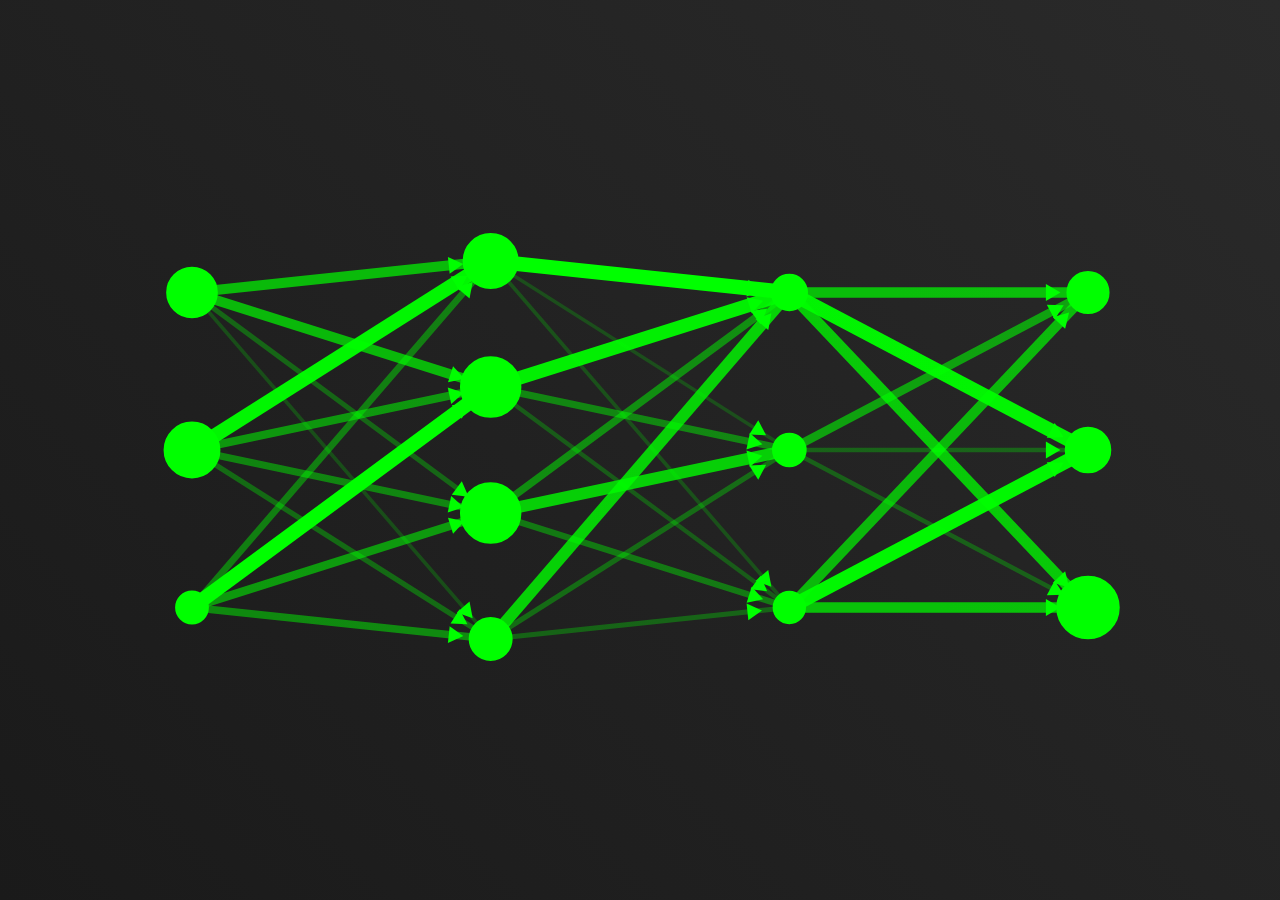
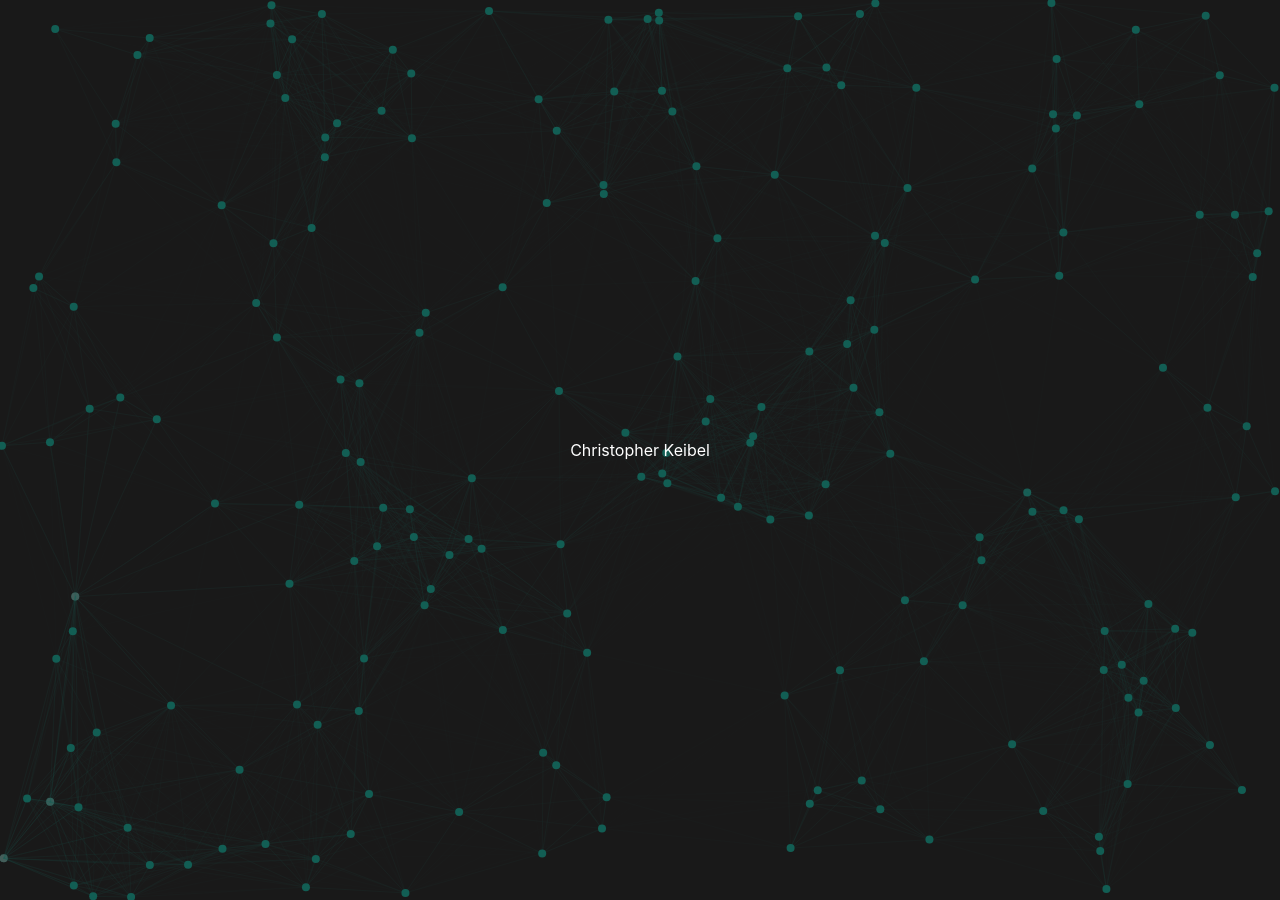
Before and after one commit to CKeibel/ckeibel.github.io, a Jekyll site: the page built from index.md, in a window 1280 px wide. Built offline with Jekyll 4.4.1, drawn with Linux system fonts in a browser that asks for light colours.

Commit message:
Adjust animation and add overlay

```diff
--- a/_layouts/default.html
+++ b/_layouts/default.html
@@ -3,14 +3,16 @@
 <head>
     <meta charset="UTF-8">
     <meta name="viewport" content="width=device-width, initial-scale=1.0">
-    <title>{{ page.title }} - {{ site.title }}</title>
-    <link rel="stylesheet" href="{{ '/assets/css/main.css' | relative_url }}">
+    <title>Portfolio</title>
+    <link rel="stylesheet" href="assets/css/main.css">
 </head>
 <body>
     <canvas id="animation-canvas"></canvas>
-    <main>
-        {{ content }}
-    </main>
-    <script src="{{ '/assets/js/animation.js' | relative_url }}"></script>
+    <div class="background-overlay"></div>
+    <div class="content-overlay">
+        <!-- Ihr Content hier -->
+         Christopher Keibel
+    </div>
+    <script src="assets/js/animation.js"></script>
 </body>
 </html>
--- a/assets/css/main.scss
+++ b/assets/css/main.scss
@@ -3,26 +3,17 @@
 
 body {
     margin: 0;
-    font-family: -apple-system, BlinkMacSystemFont, 'Segoe UI', Roboto, Oxygen, sans-serif;
+    padding: 0;
+    background: #1a1a1a;
     color: white;
-    background: #121212;
-    overflow: hidden;
-    background: linear-gradient(45deg, #1a1a1a, #4a4a4a);
+    font-family: -apple-system, BlinkMacSystemFont, 'Segoe UI', Roboto, sans-serif;
+    overflow-x: hidden;
 }
 
-canvas {
-    position: fixed;
-    top: 0;
-    left: 0;
+.hero-section {
+    position: relative;
+    height: 100vh;
     width: 100%;
-    height: 100%;
-    z-index: -1;
-}
-
-main {
-    max-width: 800px;
-    margin: 0 auto;
-    padding: 2rem;
 }
 
 #animation-canvas {
@@ -30,14 +21,40 @@ main {
     top: 0;
     left: 0;
     width: 100%;
-    height: 100%;
-    z-index: 1;
-    background: linear-gradient(45deg, #1a1a1a, #2a2a2a);
-    pointer-events: none;
+    height: 100vh;
+    z-index: 0;
 }
 
-.content {
+.background-overlay {
+    position: fixed;
+    top: 0;
+    left: 0;
+    width: 100%;
+    height: 100vh;
+    background: rgba(26, 26, 26, 0.7);
+    z-index: 1;
+}
+
+.content-overlay {
     position: relative;
     z-index: 2;
-    color: white;
+    height: 100vh;
+    display: flex;
+    flex-direction: column;
+    align-items: center;
+    justify-content: center;
+    text-align: center;
 }
+
+.about-section {
+    position: relative;
+    background: #1f1f1f;
+    padding: 4rem 2rem;
+    z-index: 3;
+}
+
+.about-content {
+    max-width: 800px;
+    margin: 0 auto;
+    line-height: 1.6;
+}
--- a/assets/js/animation.js
+++ b/assets/js/animation.js
@@ -8,126 +8,105 @@ document.addEventListener('DOMContentLoaded', function() {
     }
     setCanvasSize();
 
-    const MATRIX_GREEN = '#00ff00';
-    const layers = [3, 4, 3, 3]; // Exakte Layer-Struktur aus dem Bild
+    const NETWORK_COLOR = '#00ffdd';
     const nodes = [];
-    const connections = [];
+    const maxNodes = 200;
     let time = 0;
 
-    function calculateBaseSize() {
-        const minDimension = Math.min(window.innerWidth, window.innerHeight);
-        return minDimension * 0.025;
-    }
+    class Node {
+        constructor() {
+            this.x = Math.random() * canvas.width;
+            this.y = Math.random() * canvas.height;
+            this.speedX = (Math.random() - 0.5) * 0.15;
+            this.speedY = (Math.random() - 0.5) * 0.15;
+            this.size = 4; // Größere Knoten
+            this.flashIntensity = 0;
+            this.flashSpeed = 0.01 + Math.random() * 0.02;
+        }
 
-    class Node {
-        constructor(x, y) {
-            this.x = x;
-            this.y = y;
-            this.pulseOffset = Math.random() * Math.PI * 2;
+        update() {
+            this.x += this.speedX;
+            this.y += this.speedY;
+
+            if (this.x < 0 || this.x > canvas.width) this.speedX *= -1;
+            if (this.y < 0 || this.y > canvas.height) this.speedY *= -1;
+
+            if (Math.random() < 0.0005) {
+                this.flashIntensity = 1;
+            }
         }
 
         draw() {
-            const baseSize = calculateBaseSize();
-            const pulse = Math.sin(time + this.pulseOffset) * 8;
-            const size = baseSize + pulse;
+            ctx.beginPath();
+            ctx.arc(this.x, this.y, this.size, 0, Math.PI * 2);
+            ctx.fillStyle = NETWORK_COLOR;
+            ctx.fill();
 
-            ctx.beginPath();
-            ctx.arc(this.x, this.y, size, 0, Math.PI * 2);
-            ctx.fillStyle = MATRIX_GREEN;
-            ctx.fill();
-            ctx.strokeStyle = MATRIX_GREEN;
-            ctx.lineWidth = 3;
-            ctx.stroke();
+            if (this.flashIntensity > 0) {
+                const gradient = ctx.createRadialGradient(
+                    this.x, this.y, this.size,
+                    this.x, this.y, this.size * (1 + this.flashIntensity * 30)
+                );
+                gradient.addColorStop(0, `rgba(255, 255, 255, ${this.flashIntensity})`);
+                gradient.addColorStop(0.4, `rgba(0, 255, 221, ${this.flashIntensity * 0.5})`);
+                gradient.addColorStop(1, 'rgba(0, 255, 221, 0)');
+                ctx.fillStyle = gradient;
+                ctx.fill();
+
+                this.flashIntensity -= this.flashSpeed;
+                if (this.flashIntensity < 0) this.flashIntensity = 0;
+            }
         }
     }
 
     function initNetwork() {
         nodes.length = 0;
-        connections.length = 0;
-
-        const minDimension = Math.min(window.innerWidth, window.innerHeight);
-        const marginX = window.innerWidth * 0.15;
-        const marginY = window.innerHeight * 0.15;
-        const networkWidth = window.innerWidth - (marginX * 2);
-        const networkHeight = minDimension - (marginY * 2);
-
-        // Knoten erstellen mit exakten Positionen wie im Bild
-        layers.forEach((layerSize, layerIndex) => {
-            const layerX = marginX + (networkWidth * layerIndex / (layers.length - 1));
-            const layerMargin = networkHeight / (layerSize + 1);
-
-            for (let i = 0; i < layerSize; i++) {
-                const layerY = (window.innerHeight - networkHeight) / 2 + layerMargin * (i + 1);
-                nodes.push(new Node(layerX, layerY));
-            }
-        });
-
-        // Vollständige Verbindungen zwischen den Layern
-        let currentIndex = 0;
-        for (let i = 0; i < layers.length - 1; i++) {
-            for (let j = 0; j < layers[i]; j++) {
-                for (let k = 0; k < layers[i + 1]; k++) {
-                    connections.push({
-                        from: nodes[currentIndex + j],
-                        to: nodes[currentIndex + layers[i] + k],
-                        offset: Math.random() * Math.PI * 2
-                    });
-                }
-            }
-            currentIndex += layers[i];
+        for (let i = 0; i < maxNodes; i++) {
+            nodes.push(new Node());
         }
     }
 
     function drawConnections() {
-        const baseSize = calculateBaseSize();
-        connections.forEach(conn => {
-            const pulse = (Math.sin(time + conn.offset) + 1) / 2;
+        const maxDistance = 250;
 
-            // Verbindungslinien
-            ctx.beginPath();
-            ctx.moveTo(conn.from.x, conn.from.y);
-            ctx.lineTo(conn.to.x, conn.to.y);
-            ctx.strokeStyle = `rgba(0, 255, 0, ${0.2 + pulse * 0.8})`;
-            ctx.lineWidth = (baseSize * 0.15) + pulse * (baseSize * 0.5);
-            ctx.stroke();
+        for (let i = 0; i < nodes.length; i++) {
+            for (let j = i + 1; j < nodes.length; j++) {
+                const dx = nodes[i].x - nodes[j].x;
+                const dy = nodes[i].y - nodes[j].y;
+                const distance = Math.sqrt(dx * dx + dy * dy);
 
-            // Pfeilspitzen
-            const angle = Math.atan2(conn.to.y - conn.from.y, conn.to.x - conn.from.x);
-            const arrowLength = baseSize * 0.75;
-            const arrowX = conn.to.x - Math.cos(angle) * (baseSize + 5);
-            const arrowY = conn.to.y - Math.sin(angle) * (baseSize + 5);
+                if (distance < maxDistance) {
+                    const opacity = (1 - (distance / maxDistance)) * 0.3;
+                    ctx.beginPath();
+                    ctx.moveTo(nodes[i].x, nodes[i].y);
+                    ctx.lineTo(nodes[j].x, nodes[j].y);
 
-            ctx.beginPath();
-            ctx.moveTo(arrowX, arrowY);
-            ctx.lineTo(
-                arrowX - arrowLength * Math.cos(angle - Math.PI / 6),
-                arrowY - arrowLength * Math.sin(angle - Math.PI / 6)
-            );
-            ctx.lineTo(
-                arrowX - arrowLength * Math.cos(angle + Math.PI / 6),
-                arrowY - arrowLength * Math.sin(angle + Math.PI / 6)
-            );
-            ctx.closePath();
-            ctx.fillStyle = MATRIX_GREEN;
-            ctx.fill();
-        });
+                    const combinedFlash = nodes[i].flashIntensity + nodes[j].flashIntensity;
+                    const flashOpacity = opacity + (combinedFlash * 0.3);
+
+                    ctx.strokeStyle = `rgba(0, 255, 221, ${flashOpacity})`;
+                    ctx.lineWidth = 0.5;
+                    ctx.stroke();
+                }
+            }
+        }
     }
 
     function animate() {
         ctx.clearRect(0, 0, canvas.width, canvas.height);
+        nodes.forEach(node => {
+            node.update();
+            node.draw();
+        });
         drawConnections();
-        nodes.forEach(node => node.draw());
-        time += 0.03;
         requestAnimationFrame(animate);
     }
 
-    // Event Listener für Fenstergrößenänderungen
     window.addEventListener('resize', () => {
         setCanvasSize();
         initNetwork();
     });
 
-    // Netzwerk initialisieren und Animation starten
     initNetwork();
     animate();
 });
```
